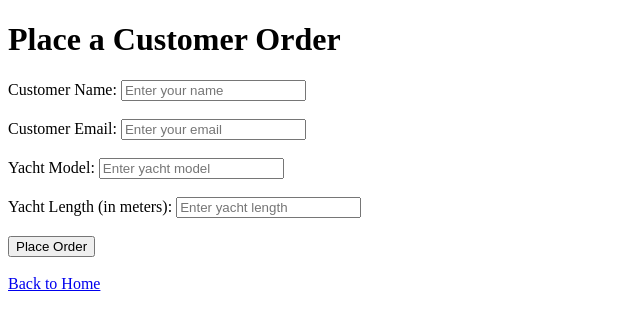
After one commit to ser0vs/imse_yacht, a Flask app: page /place_order_form in a window 1280 px wide. The commit adds this page. Shown: the top 330 px of the page, without its empty margins (0-640 px from the left). Run offline with Flask 3, Linux system fonts and the light colour scheme.

Commit message:
Report for Alex cimplete

```diff
--- a/app.py
+++ b/app.py
@@ -22,6 +22,11 @@ def connect_to_database():
 @app.route("/")
 def home():
     return render_template("index.html")
+
+
+@app.route("/place_order_form", methods=["GET"])
+def place_order_form():
+    return render_template("place_order.html")
 
 
 @app.route("/place_order", methods=["POST"])
@@ -132,9 +137,9 @@ def orders_summary():
                     CustomerOrder co
                     JOIN Customer c ON co.customerID = c.customerID
                     JOIN Yacht y ON y.orderID = co.orderID
-                    JOIN CustomerOrderBuilder cob ON cob.orderID = co.orderID
-                    JOIN Builder b ON cob.employeeID = b.employeeID
-                    JOIN Employee e ON b.employeeID = e.employeeID
+                    LEFT JOIN CustomerOrderBuilder cob ON cob.orderID = co.orderID
+                    LEFT JOIN Builder b ON cob.employeeID = b.employeeID
+                    LEFT JOIN Employee e ON b.employeeID = e.employeeID
                 WHERE
                     co.dateOfCreation BETWEEN %s AND %s
                 """
--- /dev/null
+++ b/templates/place_order.html
@@ -0,0 +1,62 @@
+<!DOCTYPE html>
+<html lang="en">
+  <head>
+    <meta charset="UTF-8" />
+    <title>Place a Customer Order</title>
+  </head>
+  <body>
+    <h1>Place a Customer Order</h1>
+
+    {% if error_message %}
+    <p style="color: red">{{ error_message }}</p>
+    {% endif %}
+
+    <form action="/place_order" method="post">
+      <label for="name">Customer Name:</label>
+      <input
+        type="text"
+        id="name"
+        name="name"
+        placeholder="Enter your name"
+        required
+      />
+      <br /><br />
+
+      <label for="email">Customer Email:</label>
+      <input
+        type="email"
+        id="email"
+        name="email"
+        placeholder="Enter your email"
+        required
+      />
+      <br /><br />
+
+      <label for="model">Yacht Model:</label>
+      <input
+        type="text"
+        id="model"
+        name="model"
+        placeholder="Enter yacht model"
+        required
+      />
+      <br /><br />
+
+      <label for="length">Yacht Length (in meters):</label>
+      <input
+        type="number"
+        id="length"
+        name="length"
+        placeholder="Enter yacht length"
+        min="10"
+        required
+      />
+      <br /><br />
+
+      <button type="submit">Place Order</button>
+    </form>
+
+    <br />
+    <a href="{{ url_for('home') }}">Back to Home</a>
+  </body>
+</html>
```
Also changed, not shown: templates/index.html (+2 -39 lines).
